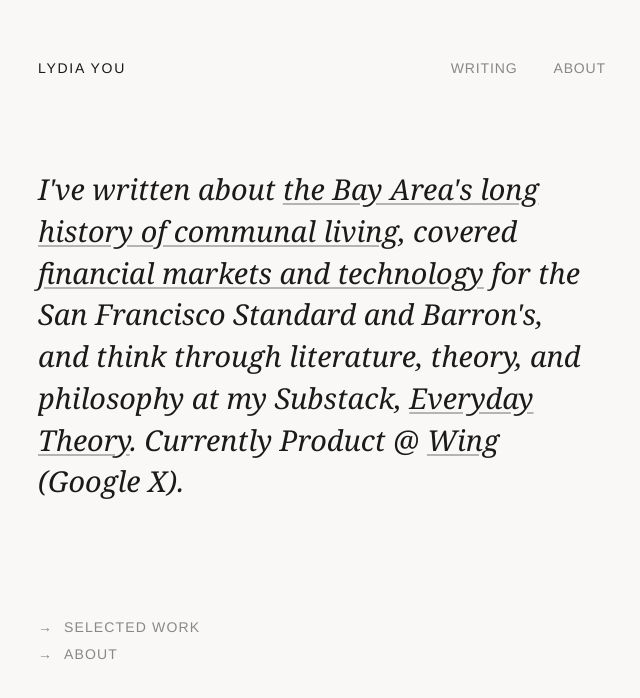
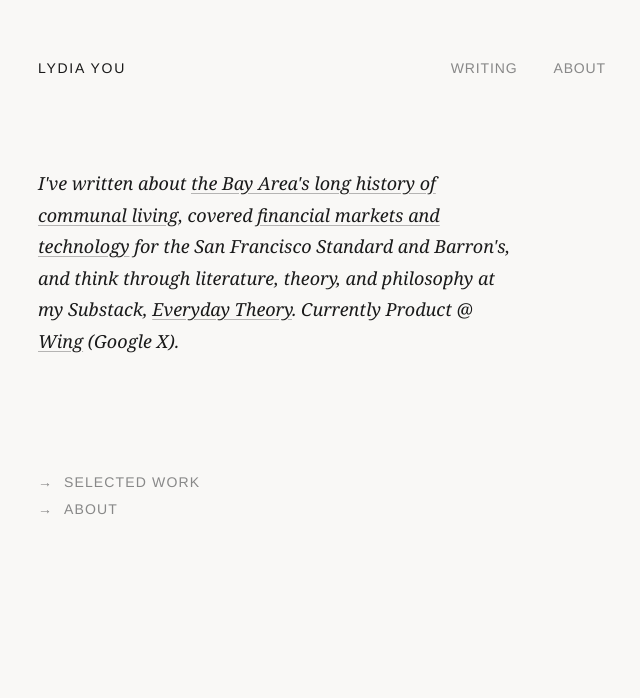
Before and after one commit to lydiagyou/sites, a plain HTML site: page writing/index.html in a window 1280 px wide. Shown: the whole page, without its empty margins (318-958 px from the left). Drawn offline with Linux system fonts and the light colour scheme.

Commit message:
Smaller, more elegant tagline font

```diff
--- a/writing/style.css
+++ b/writing/style.css
@@ -118,11 +118,11 @@
 }
 
 .index-hero .tagline {
-  font-size: 1.6rem;
-  line-height: 1.45;
+  font-size: 1rem;
+  line-height: 1.75;
   font-weight: normal;
   font-style: italic;
-  max-width: 560px;
+  max-width: 480px;
   color: var(--ink);
 }
 
```
